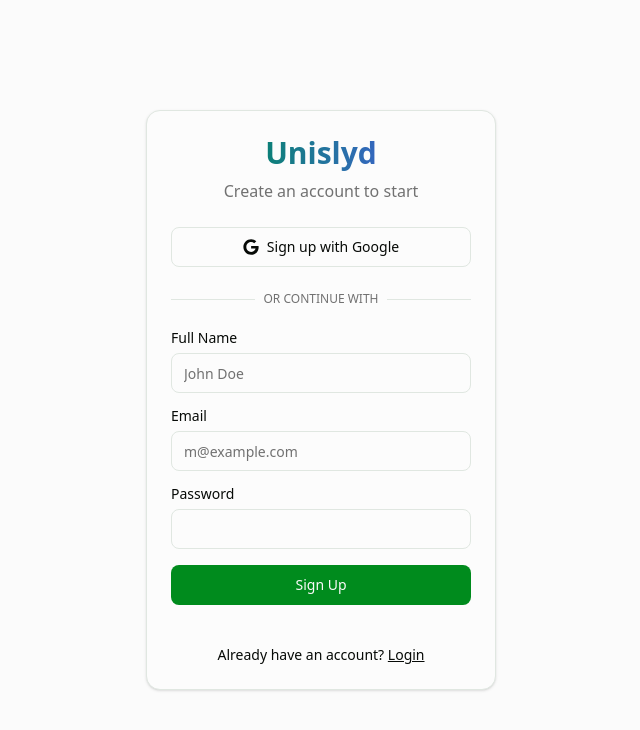
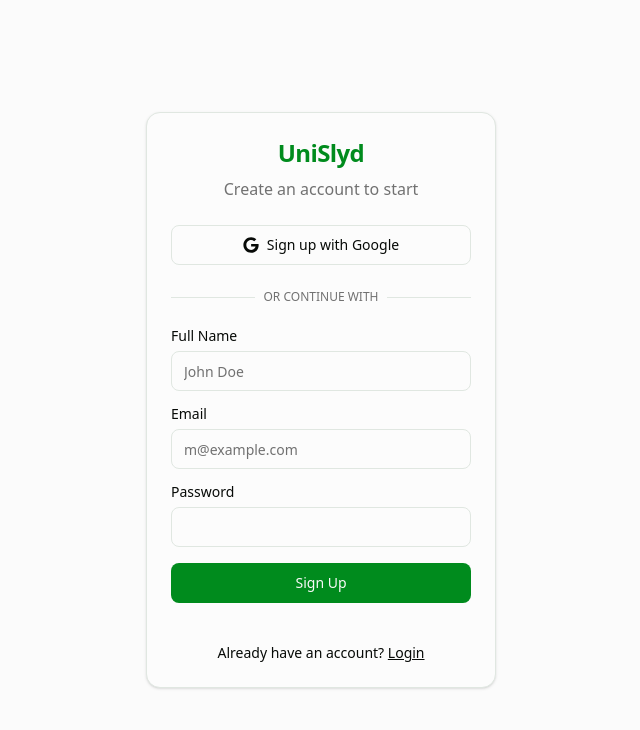
Before and after one commit to ElkanHub/UniSlyd, a Next.js app: page /signup in a window 1280 px wide. Shown: the top 730 px of the page, without its empty margins (319-959 px from the left). Built offline with nearby package versions, Linux system fonts and the light colour scheme.

Commit message:
feat: add signup and login pages with email/password and Google authentication

```diff
--- a/app/(auth)/login/page.tsx
+++ b/app/(auth)/login/page.tsx
@@ -9,7 +9,9 @@
         <div className="flex h-screen w-full items-center justify-center bg-muted/20">
             <div className="mx-auto grid w-[350px] gap-6 p-6 border rounded-xl bg-background shadow-sm">
                 <div className="grid gap-2 text-center">
-                    <h1 className="text-3xl font-bold bg-gradient-to-r from-primary to-indigo-600 bg-clip-text text-transparent">Unislyd</h1>
+                    <Link href="/" className="flex items-center justify-center space-x-2">
+                        <span className="font-bold text-2xl tracking-tight bg-primary bg-clip-text text-transparent">UniSlyd</span>
+                    </Link>
                     <p className="text-balance text-muted-foreground">
                         Login to continue studying
                     </p>
--- a/app/(auth)/signup/page.tsx
+++ b/app/(auth)/signup/page.tsx
@@ -9,7 +9,9 @@
         <div className="flex h-screen w-full items-center justify-center bg-muted/20">
             <div className="mx-auto grid w-[350px] gap-6 p-6 border rounded-xl bg-background shadow-sm">
                 <div className="grid gap-2 text-center">
-                    <h1 className="text-3xl font-bold bg-gradient-to-r from-primary to-indigo-600 bg-clip-text text-transparent">Unislyd</h1>
+                    <Link href="/" className="flex items-center justify-center space-x-2">
+                        <span className="font-bold text-2xl tracking-tight bg-primary bg-clip-text text-transparent">UniSlyd</span>
+                    </Link>
                     <p className="text-balance text-muted-foreground">
                         Create an account to start
                     </p>
```
